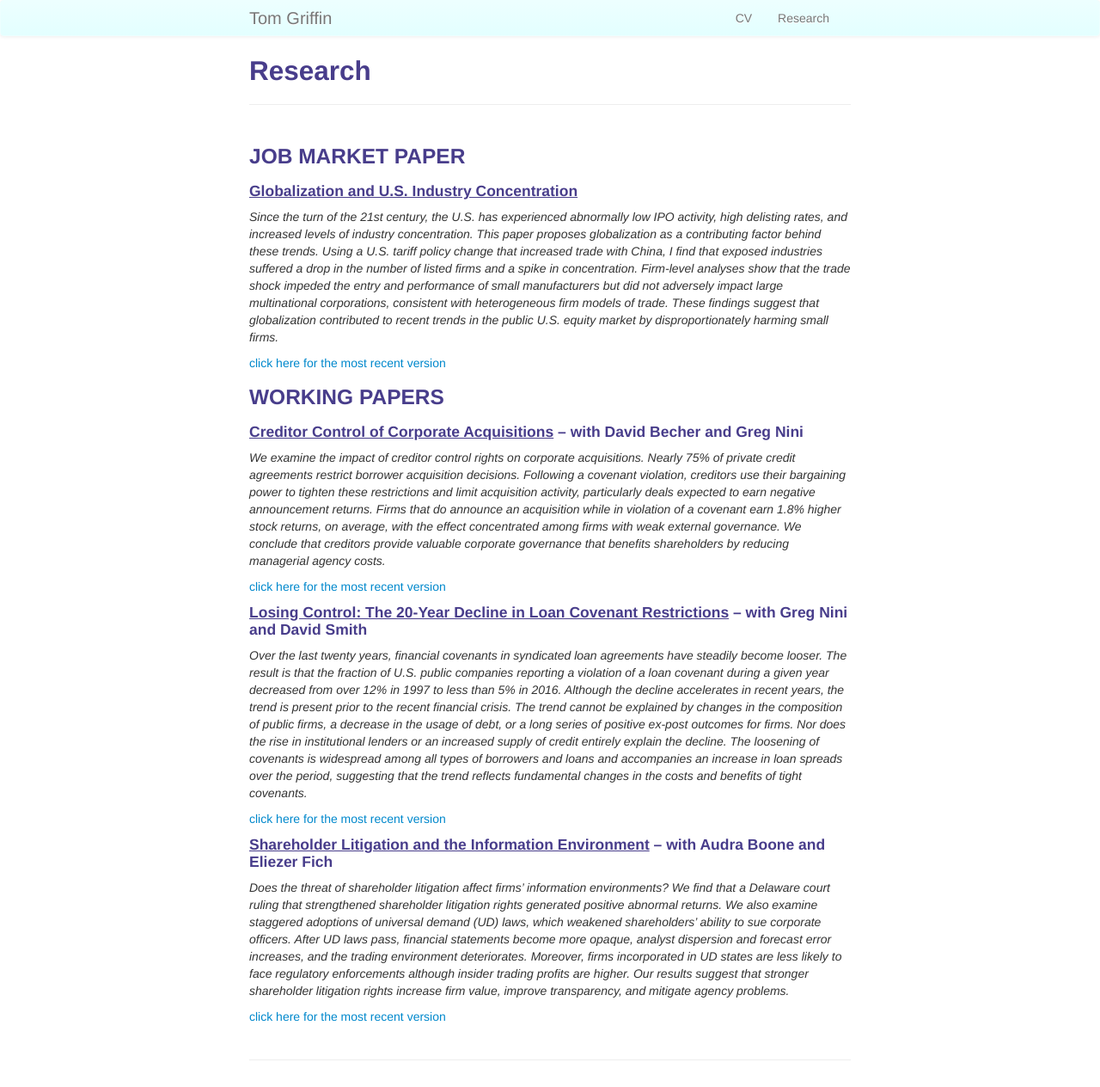
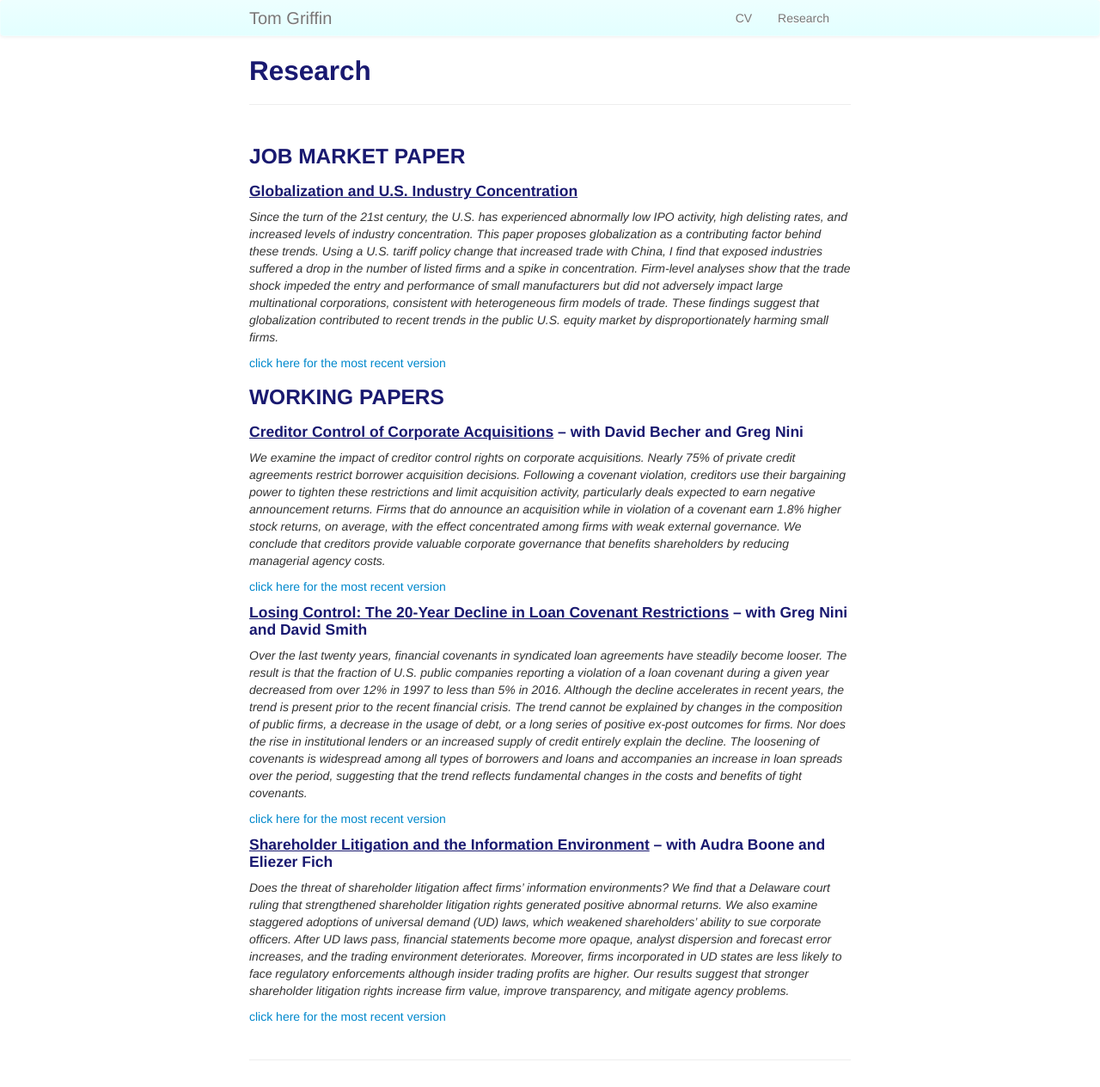
Before and after one commit to ThomasPGriffin/thomaspgriffin.github.io, a Jekyll site: the page built from pages/research.md, in a window 1280 px wide. Shown: the whole page at 86% size. Built offline with Jekyll 4.4.1, drawn with Linux system fonts in a browser that asks for light colours.

Commit message:
Update my_custom_css.css

```diff
--- a/assets/themes/twitter/css/my_custom_css.css
+++ b/assets/themes/twitter/css/my_custom_css.css
@@ -58,7 +58,7 @@ td.right {
 
 
 h1, h2, h3, h4 {
-    color: darkslateblue;
+    color: #191970;
 }
 
 .danger {
```
